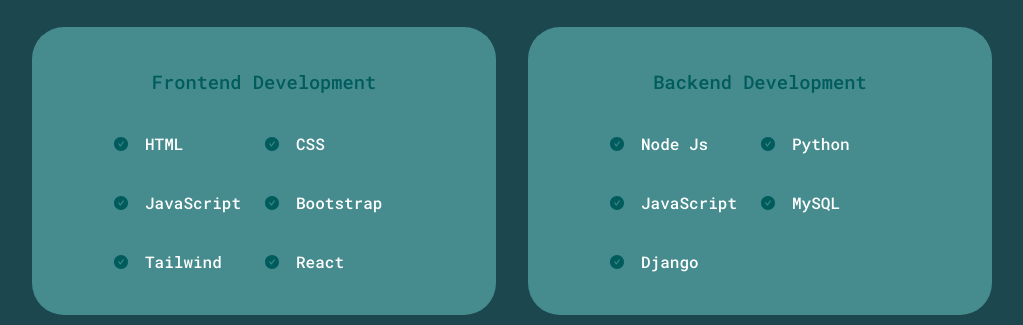
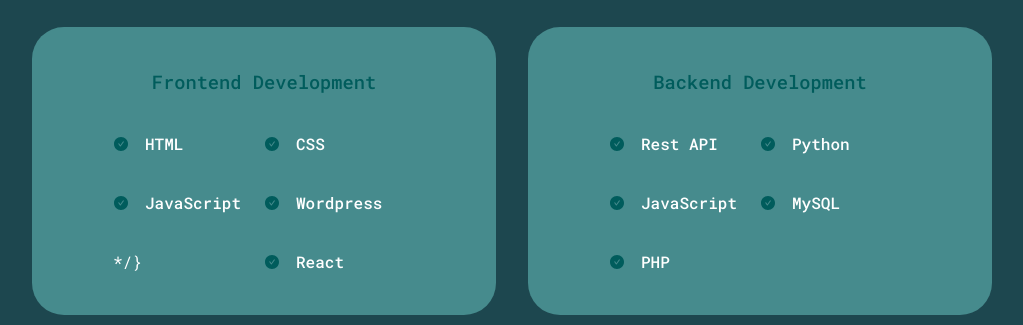
Before and after one commit to escorpion91/react-portfolio, a React (Create React App) app: page / in a window 1280 px wide. Shown: the part 1000-1325 px from the top of the page, without its empty margins (128-1151 px from the left). Built offline with nearby package versions, Linux system fonts and the light colour scheme.

Commit message:
Update Experience.jsx

```diff
--- a/src/components/experience/Experience.jsx
+++ b/src/components/experience/Experience.jsx
@@ -36,17 +36,17 @@
             <article className="experience__details">
               <AiFillCheckCircle className="experience__details-icons" />
               <div>
-                <h4>Bootstrap</h4>
+                <h4>Wordpress</h4>
                 {/* <small className="text-light">Experienced</small> */}
               </div>
             </article>
-            <article className="experience__details">
+{/*             <article className="experience__details">
               <AiFillCheckCircle className="experience__details-icons" />
               <div>
                 <h4>Tailwind</h4>
                 {/* <small className="text-light">Experienced</small> */}
-              </div>
-            </article>
+{/*               </div> */}
+{/*             </article> */} */}
             <article className="experience__details">
               <AiFillCheckCircle className="experience__details-icons" />
               <div>
@@ -63,7 +63,7 @@
             <article className="experience__details">
               <AiFillCheckCircle className="experience__details-icons" />
               <div>
-                <h4>Node Js</h4>
+                <h4>Rest API</h4>
                 {/* <small className="text-light">Experienced</small> */}
               </div>
             </article>
@@ -97,7 +97,7 @@
             <article className="experience__details">
               <AiFillCheckCircle className="experience__details-icons" />
               <div>
-                <h4>Django</h4>
+                <h4>PHP</h4>
                 {/* <small className="text-light">Experienced</small> */}
               </div>
             </article>
```
